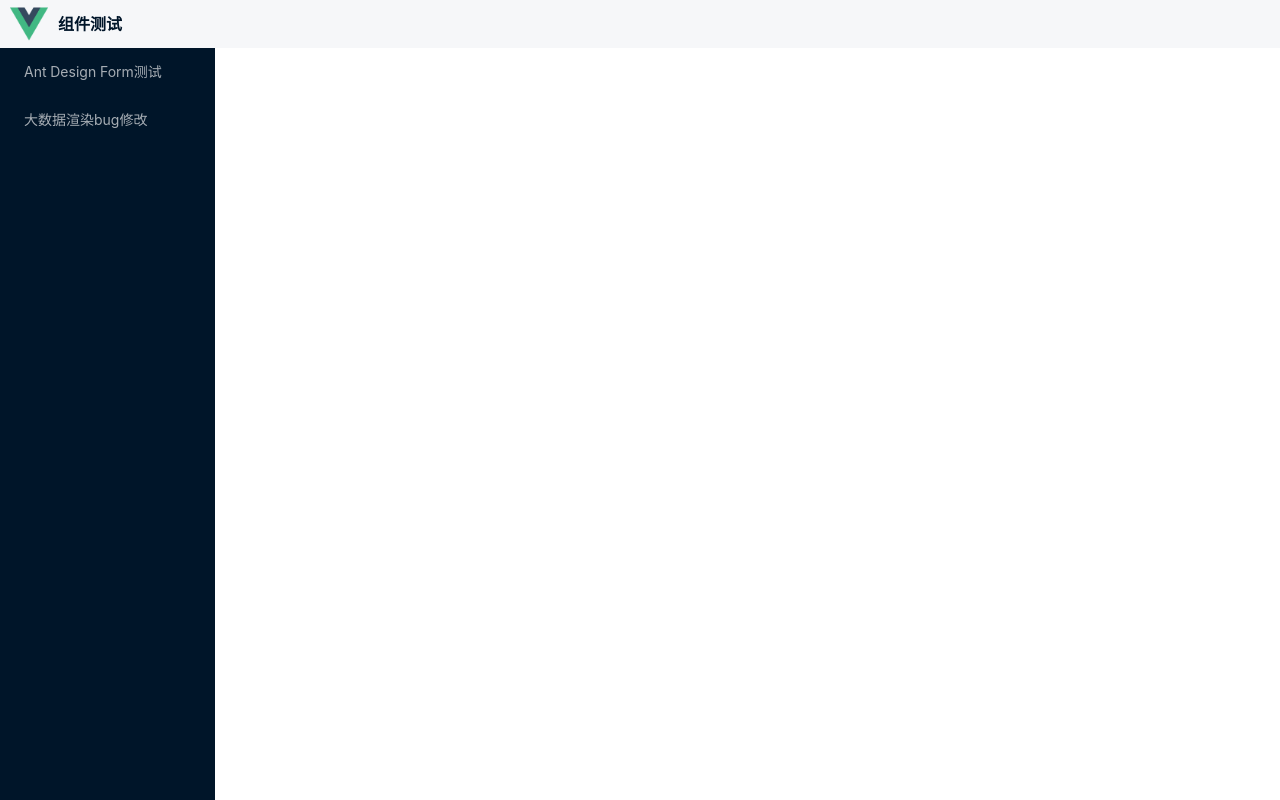
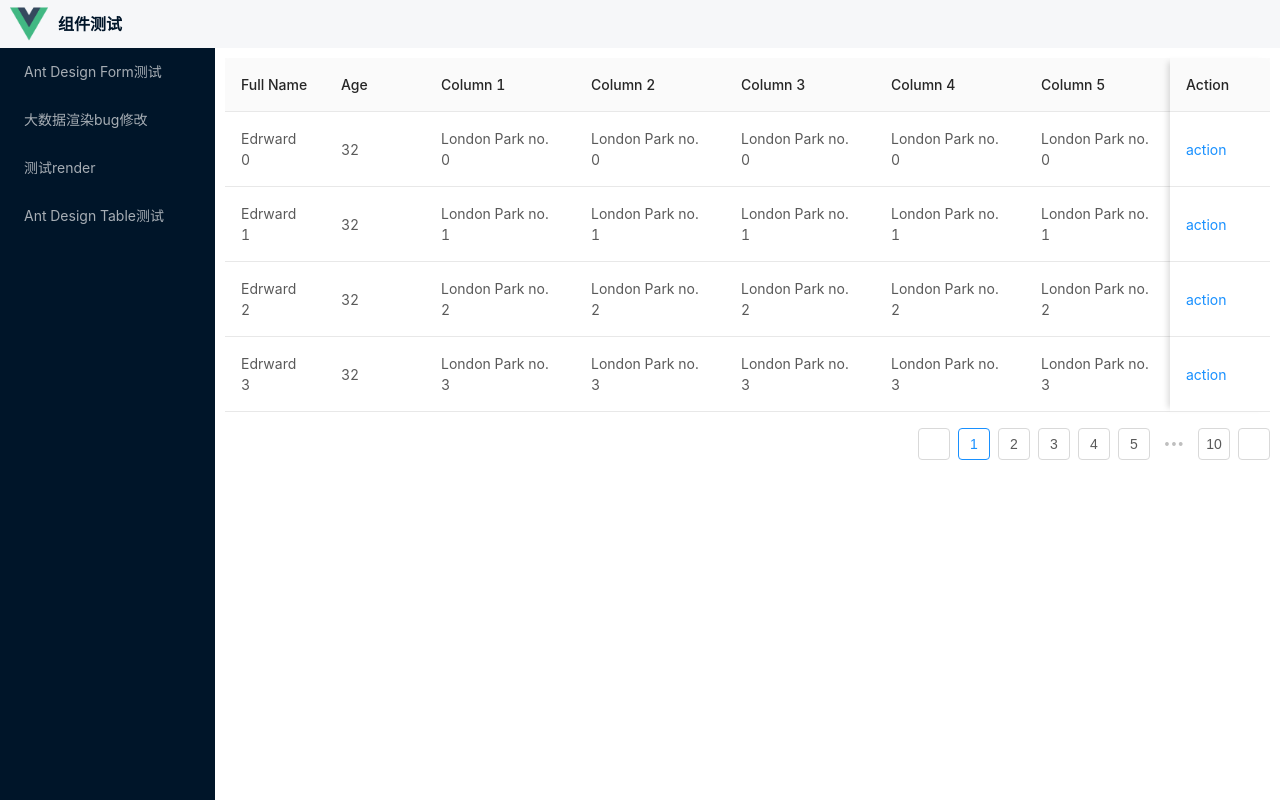
Before and after one commit to jade-liu/vue-antd-admin, a Vue app: page /antdTable in a window 1280 px wide. Built offline with nearby package versions, Linux system fonts and the light colour scheme.

Commit message:
一些测试内容

```diff
--- a/src/router/index.js
+++ b/src/router/index.js
@@ -23,6 +23,16 @@ const routes = [
     name: "largeDataDomRenderTest",
     component: () => import("@/views/LargeDataDomRenderTest/index.vue"),
   },
+  {
+    path: "/testRender",
+    name: "testRender",
+    component: () => import("@/views/TestRender/index.vue"),
+  },
+  {
+    path: "/antdTable",
+    name: "antdTable",
+    component: () => import("@/views/AntdTable/index.vue"),
+  },
 ];
 
 const router = new Router({
--- /dev/null
+++ b/src/views/AntdTable/index.vue
@@ -0,0 +1,45 @@
+<template>
+  <a-table :columns="columns" :data-source="data" :scroll="{ x: 1500, y: 300 }">
+    <a slot="action" slot-scope="text">action</a>
+  </a-table>
+</template>
+<script>
+const columns = [
+  { title: 'Full Name', width: 100, dataIndex: 'name', key: 'name', fixed: 'left' },
+  { title: 'Age', width: 100, dataIndex: 'age', key: 'age', fixed: 'left' },
+  { title: 'Column 1', dataIndex: 'address', key: '1', width: 150 },
+  { title: 'Column 2', dataIndex: 'address', key: '2', width: 150 },
+  { title: 'Column 3', dataIndex: 'address', key: '3', width: 150 },
+  { title: 'Column 4', dataIndex: 'address', key: '4', width: 150 },
+  { title: 'Column 5', dataIndex: 'address', key: '5', width: 150 },
+  { title: 'Column 6', dataIndex: 'address', key: '6', width: 150 },
+  { title: 'Column 7', dataIndex: 'address', key: '7', width: 150 },
+  { title: 'Column 8', dataIndex: 'address', key: '8' },
+  {
+    title: 'Action',
+    key: 'operation',
+    fixed: 'right',
+    width: 100,
+    scopedSlots: { customRender: 'action' },
+  },
+];
+
+const data = [];
+for (let i = 0; i < 100; i++) {
+  data.push({
+    key: i,
+    name: `Edrward ${i}`,
+    age: 32,
+    address: `London Park no. ${i}`,
+  });
+}
+
+export default {
+  data() {
+    return {
+      data,
+      columns,
+    };
+  },
+};
+</script>
--- a/src/views/Layout/index.vue
+++ b/src/views/Layout/index.vue
@@ -27,6 +27,12 @@
             </a-menu-item>
             <a-menu-item key="largeDataDomRenderTest">
               大数据渲染bug修改
+            </a-menu-item>
+            <a-menu-item key="testRender">
+              测试render
+            </a-menu-item>
+            <a-menu-item key="antdTable">
+              Ant Design Table测试
             </a-menu-item>
         </a-menu>
       </div>
--- /dev/null
+++ b/src/views/TestRender/index.vue
@@ -0,0 +1,34 @@
+<!--
+* @Name：
+* @Author: 刘玉
+* @Date: 2022-01-06 18:55:11
+* @Last Modified by: 刘玉
+* @Last Modified time: 2022-01-06 18:55:11
+-->
+<script>
+export default {
+  name: "",
+  components: {},
+  data() {
+    return {};
+  },
+  props: {},
+  computed: {},
+  watch: {},
+  created() {
+    //
+  },
+  mounted() {
+    //
+  },
+  render(h) {
+    //   const height = document.documentElement.clientHeight;
+    //   const data = { style: {height: height, width: '300px', background: 'pink'} }
+      return h('div', { style: {height: '200px', width: '300px', background: 'pink'} }, '1111')
+  },
+  methods: {},
+};
+</script>
+<style lang="scss" scoped>
+//
+</style>
```
